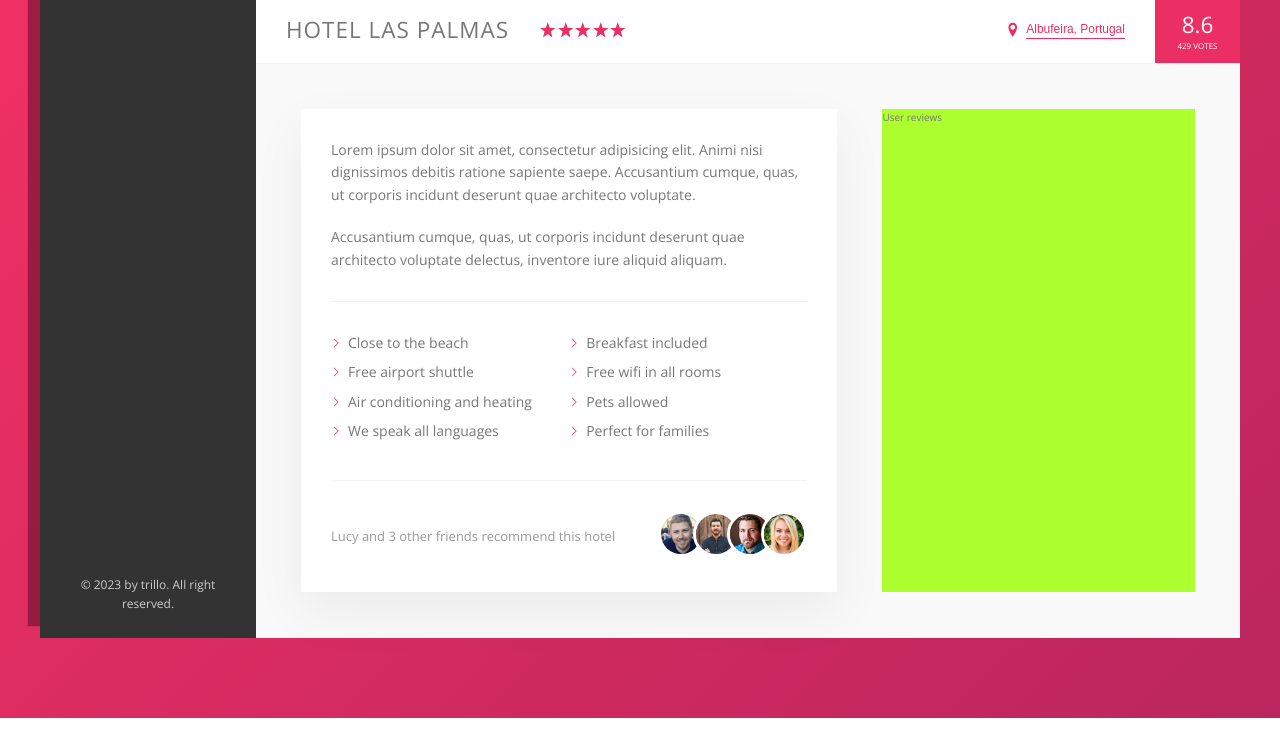
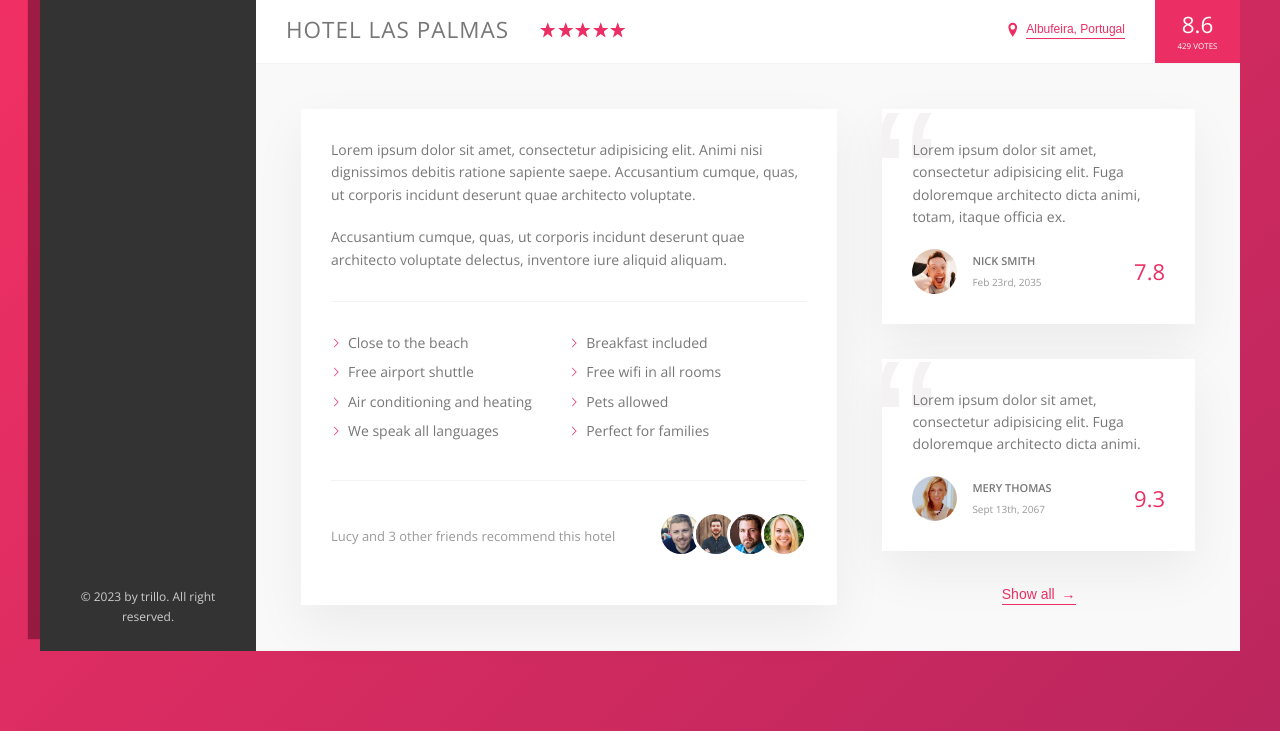
Before and after one commit to xmavv/COURSE--Trillo, a website: page index.html in a window 1280 px wide. Shown: the part 538-1269 px from the top of the page. Drawn offline with nearby package versions, Linux system fonts and the light colour scheme.

Commit message:
reviews done, content in ::before as a css sign

```diff
--- a/index.html
+++ b/index.html
@@ -203,7 +203,49 @@
                         </div>
 
                         <div class="user-reviews">
-                            User reviews
+                            <figure class="review">
+                            <!-- fugire perfect for reviews -->
+
+                                <blockquote class="review__text">
+                                    Lorem ipsum dolor sit amet, consectetur adipisicing elit.
+                                    Fuga doloremque architecto dicta animi, totam, itaque officia ex.
+                                </blockquote>
+                                <figcaption class="review__user">
+
+                                    <img src="img/user-1.jpg" alt="User 1" class="review__photo">
+
+                                    <div class="review__user-box">
+                                        <p class="review__user-name">Nick Smith</p>
+                                        <p class="review__user-date">Feb 23rd, 2035</p>
+                                    </div>
+
+                                    <div class="review__rating">7.8</div>
+
+                                </figcaption>
+
+                            </figure>
+
+                            <figure class="review">
+
+                                    <blockquote class="review__text">
+                                        Lorem ipsum dolor sit amet, consectetur adipisicing elit. Fuga doloremque architecto dicta animi.
+                                    </blockquote>
+                                    <figcaption class="review__user">
+
+                                        <img src="img/user-2.jpg" alt="User 2" class="review__photo">
+
+                                        <div class="review__user-box">
+                                            <p class="review__user-name">Mery Thomas</p>
+                                            <p class="review__user-date">Sept 13th, 2067</p>
+                                        </div>
+
+                                        <div class="review__rating">9.3</div>
+
+                                    </figcaption>
+
+                                </figure>
+
+                                <button class="btn-inline">Show all <span>&rarr;</span></button>
                         </div>
                     </div>
 
--- a/sass/_components.scss
+++ b/sass/_components.scss
@@ -292,8 +292,17 @@
     cursor: pointer;
     transition: all .2s ease;
 
+    & span {
+        margin-left: 3px;
+        transition: margin-left .2s ease;
+    }
+
     &:hover {
         color: var(--color-grey-dark-1);
+
+        span {
+            margin-left: 8px;
+        }
     }
 
     &:focus {
@@ -389,3 +398,68 @@
         }
     }
 }
+
+////////////////////////////////////////////////////////
+// REVIEWS
+
+.review {
+    background-color: #fff;
+    box-shadow: var(--shadow-light);
+    padding: 3rem;
+    margin-bottom: 3.5rem;
+    position: relative;
+    overflow: hidden;
+
+    &__text {
+        margin-bottom: 2rem;
+        position: relative;
+        z-index: 10;
+    }
+
+    &__user {
+        display: flex;
+        align-items: center;
+    }
+
+    &__photo {
+        width: 4.5rem;
+        height: 4.5rem;
+        border-radius: 50%;
+        margin-right: 1.5rem;
+    }
+
+    &__user-box {
+        margin-right: auto;
+    }
+
+    &__user-name {
+        font-size: 1.1rem;
+        font-weight: 600;
+        text-transform: uppercase;
+        margin-bottom: .4rem;
+    }
+
+    &__user-date {
+        font-size: 1rem;
+        color: var(--color-grey-dark-3);
+    }
+
+    &__rating {
+        font-size: 2.2rem;
+        color: var(--color-primary);
+        font-weight: 300;
+    }
+
+    &::before {
+        content: "\201C";
+        position: absolute;
+        top: -2.75rem;
+        left: -1rem;
+        line-height: 1; // bo na inspektorze zobaczylem ze line-height jest bardzo duzy, a nam
+                        // nie jest to potrzebne
+        font-size: 20rem;
+        color: var(--color-grey-light-2);
+        font-family: sans-serif;
+        z-index: 1;
+    }
+}
--- a/sass/_layout.scss
+++ b/sass/_layout.scss
@@ -41,6 +41,7 @@
 }
 
 .detail {
+    font-size: 1.4rem;
     display: flex;
     gap: 4.5rem;
     padding: 4.5rem;
@@ -49,7 +50,6 @@
 }
 
 .description {
-    font-size: 1.4rem;
     background-color: #fff;
     box-shadow: var(--shadow-light);
     padding: 3rem;
@@ -57,6 +57,8 @@
 }
 
 .user-reviews {
-    background-color: greenyellow;
     flex: 1;
+    display: flex;
+    flex-direction: column;
+    align-items: center;
 }
```
Also changed, not shown: css/style.css.
